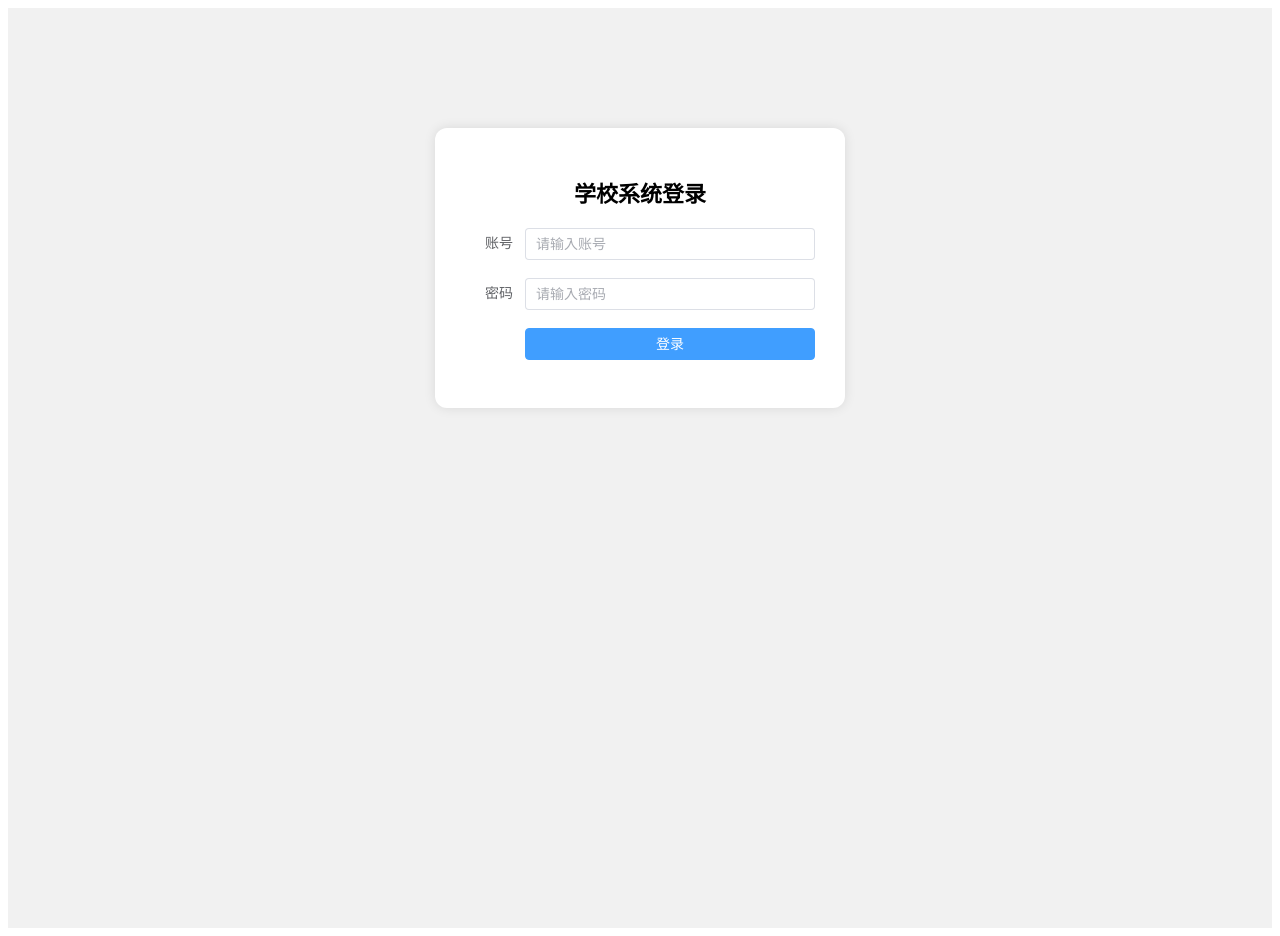
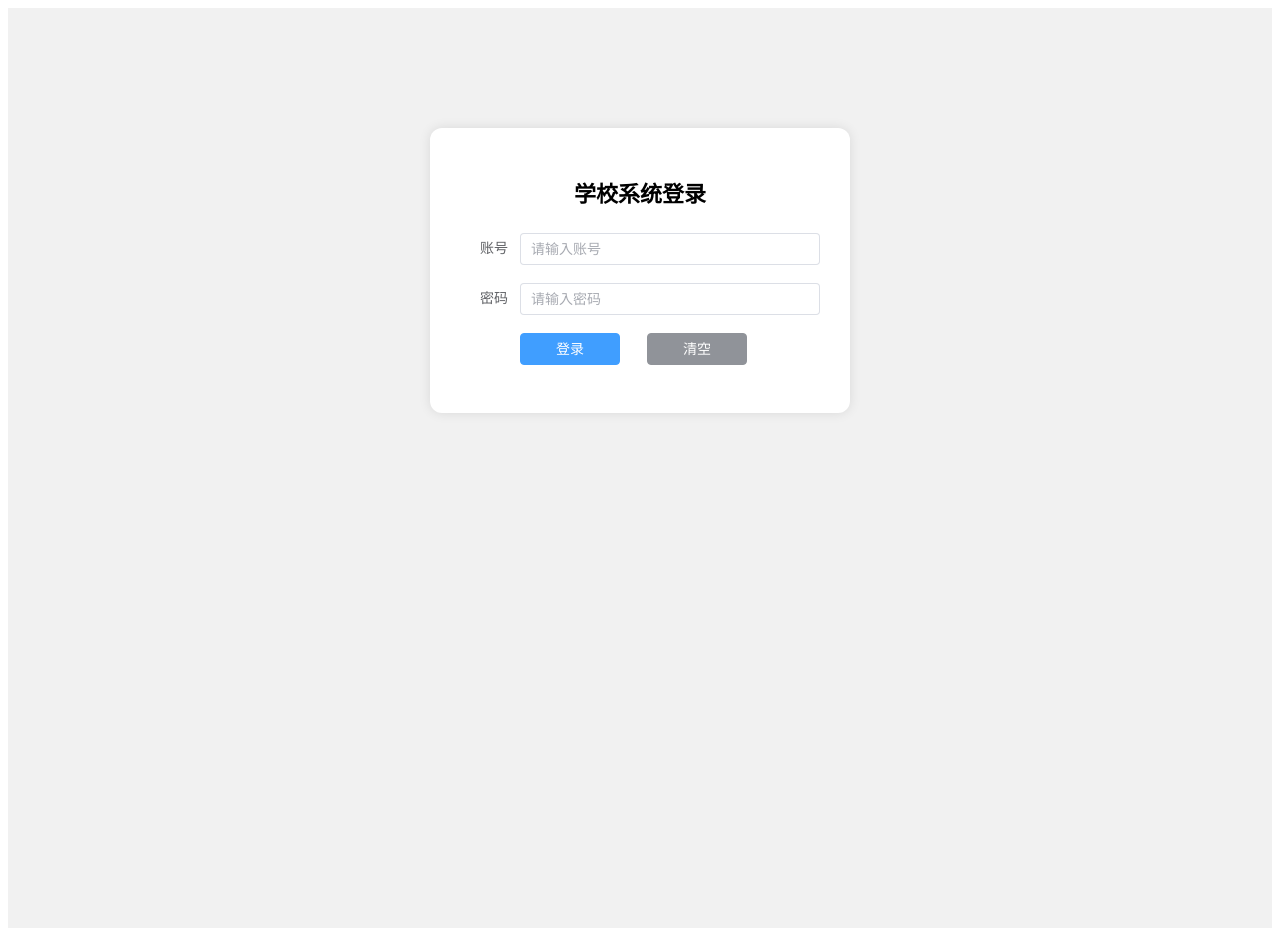
Before and after one commit to yulirealman/SchoolSystemFrontEnd, a Vue app: page /login in a window 1280 px wide. Built offline with nearby package versions, Linux system fonts and the light colour scheme.

Commit message:
refactor: implement login functionality with form validation and user feedback

```diff
--- /dev/null
+++ b/src/api/login.js
@@ -0,0 +1,5 @@
+import request from '@/utils/request'
+
+export const loginApi = (data) => {
+    return request.post('/login',data)
+}
--- a/src/utils/request.js
+++ b/src/utils/request.js
@@ -7,6 +7,16 @@ const request = axios.create({
 })
 
 
+request.interceptors.request.use(
+  (config) => {
+    const loginUser = JSON.parse(localStorage.getItem("loginUser"));
+    if(loginUser && loginUser.token){
+      config.headers.token = loginUser.token;
+    }
+    return config
+  },
+  (error) => {return Promise.reject(error);}
+);
 
 request.interceptors.response.use(
   (response) => {return response.data},
--- a/src/views/login/index.vue
+++ b/src/views/login/index.vue
@@ -1,44 +1,68 @@
-<script setup>
-import { ref } from "vue";
-
-const form = ref({
-  username: "",
-  password: ""
-});
-
-const handleLogin = () => {
-  console.log("登录信息：", form.value);
-};
-</script>
-
 <template>
   <div class="login-container">
     <div class="login-box">
       <h2 class="title">学校系统登录</h2>
 
       <el-form :model="form" label-width="60px">
+        <!-- 账号输入 -->
         <el-form-item label="账号">
-          <el-input v-model="form.username" placeholder="请输入账号"></el-input>
+          <el-input v-model="form.username" placeholder="请输入账号" />
         </el-form-item>
 
+        <!-- 密码输入 -->
         <el-form-item label="密码">
           <el-input
             v-model="form.password"
             type="password"
             show-password
             placeholder="请输入密码"
-          ></el-input>
+          />
         </el-form-item>
 
+        <!-- 按钮组 -->
         <el-form-item>
-          <el-button type="primary" style="width: 100%" @click="handleLogin">
-            登录
-          </el-button>
+          <div class="button-group">
+            <el-button type="primary" @click="handleLogin">登录</el-button>
+            <el-button type="info" @click="clearForm">清空</el-button>
+          </div>
         </el-form-item>
       </el-form>
     </div>
   </div>
 </template>
+
+<script setup>
+import { ref } from "vue";
+import { useRouter } from "vue-router";
+import { loginApi } from "@/api/login";
+import { ElMessage } from "element-plus";
+const form = ref({
+  username: "",
+  password: ""
+});
+const router = useRouter();
+// 登录按钮逻辑
+const handleLogin = async () => {
+  const result = await loginApi(form.value);
+  if(result.code){
+    ElMessage.success("登录成功");
+
+    localStorage.setItem("loginUser",JSON.stringify(result.data));
+
+    router.push("/index");
+
+  }else{
+    ElMessage.error("登录失败，请检查账号或密码");
+  }
+  // 这里可以加 axios 请求登录
+};
+
+// 清空表单
+const clearForm = () => {
+  form.value.username = "";
+  form.value.password = "";
+};
+</script>
 
 <style scoped>
 .login-container {
@@ -46,17 +70,13 @@ const handleLogin = () => {
   height: 100vh;
   display: flex;
   justify-content: center;
-
-  /* --- 关键修改：往上提 --- */
   align-items: flex-start;
   padding-top: 120px;
-  /* ---------------------- */
-
   background: #f1f1f1;
 }
 
 .login-box {
-  width: 350px;
+  width: 360px;
   padding: 30px;
   background: #fff;
   border-radius: 12px;
@@ -65,8 +85,20 @@ const handleLogin = () => {
 
 .title {
   text-align: center;
-  margin-bottom: 20px;
+  margin-bottom: 25px;
   font-size: 22px;
   font-weight: bold;
 }
+
+/* 按钮组居中 */
+.button-group {
+  display: flex;
+  justify-content: center;
+  gap: 15px;
+}
+
+/* 可选：按钮宽度统一 */
+.button-group .el-button {
+  min-width: 100px;
+}
 </style>
```
